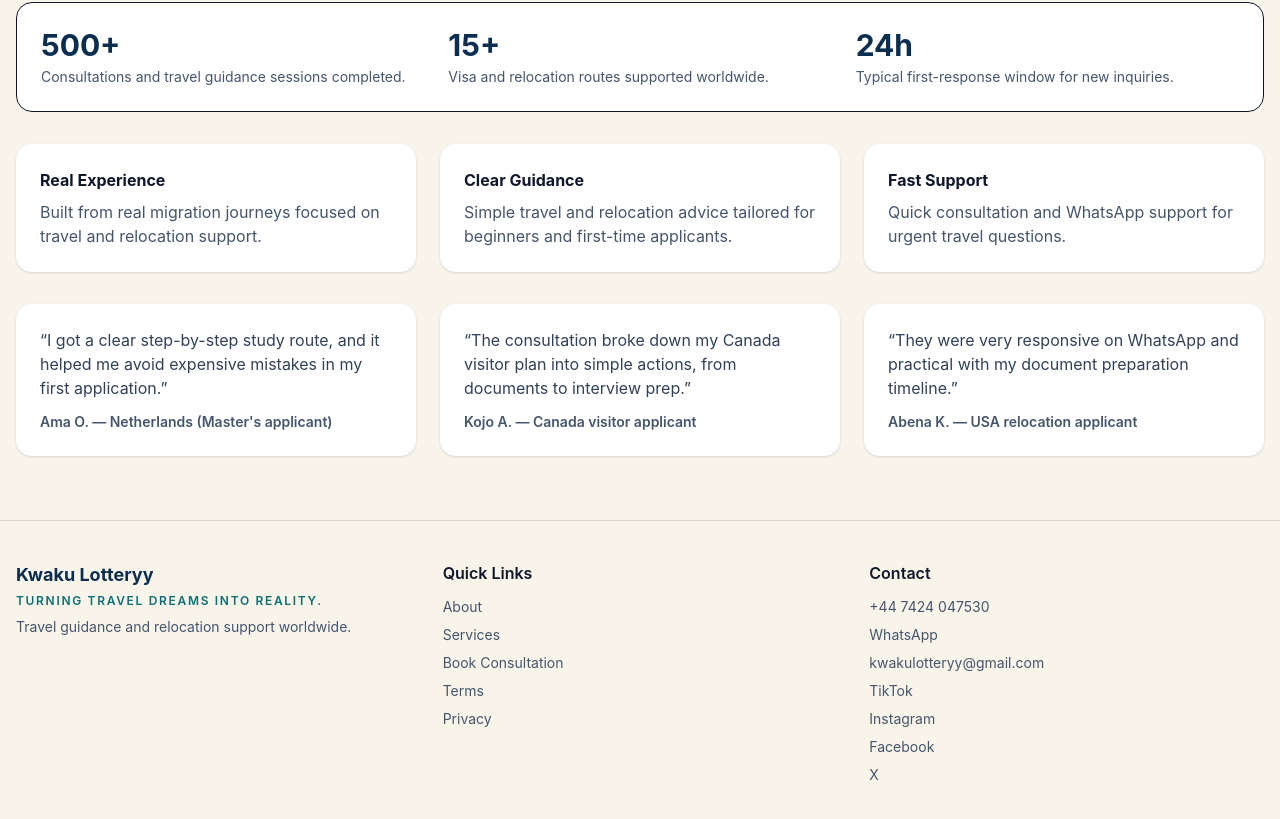
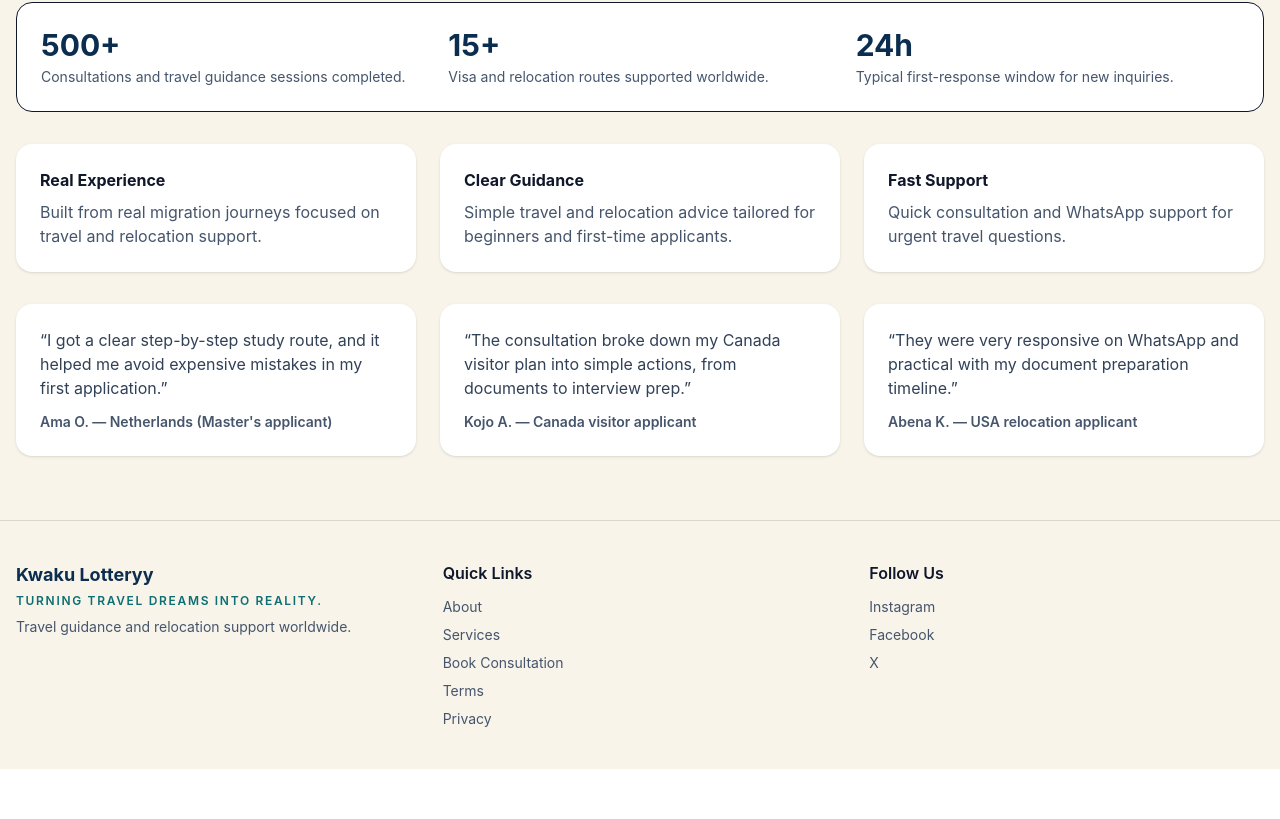
Before and after one commit to learngermanghana/kwakuasamoah, a Next.js app: page / in a window 1280 px wide. Shown: the part 2713-3532 px from the top of the page. After the commit the page ends 3482 px from the top, so only its background shows below. Built offline with nearby package versions, Linux system fonts and the light colour scheme; no server answers.

Commit message:
Update footer to show only Instagram, Facebook, and X links

```diff
--- a/src/components/footer.tsx
+++ b/src/components/footer.tsx
@@ -23,12 +23,8 @@ export function Footer() {
           </div>
         </div>
         <div>
-          <h4 className="font-semibold">Contact</h4>
+          <h4 className="font-semibold">Follow Us</h4>
           <div className="mt-3 flex flex-col gap-2 text-sm text-slate-600">
-            <a href={`tel:${siteConfig.phone}`}>{siteConfig.phone}</a>
-            <a href={`https://wa.me/${siteConfig.whatsapp}`} target="_blank" rel="noreferrer">WhatsApp</a>
-            <a href={`mailto:${siteConfig.email}`}>{siteConfig.email}</a>
-            <a href={siteConfig.socials.tiktok} target="_blank" rel="noreferrer">TikTok</a>
             <a href={siteConfig.socials.instagram} target="_blank" rel="noreferrer">Instagram</a>
             <a href={siteConfig.socials.facebook} target="_blank" rel="noreferrer">Facebook</a>
             <a href={siteConfig.socials.x} target="_blank" rel="noreferrer">X</a>
```
